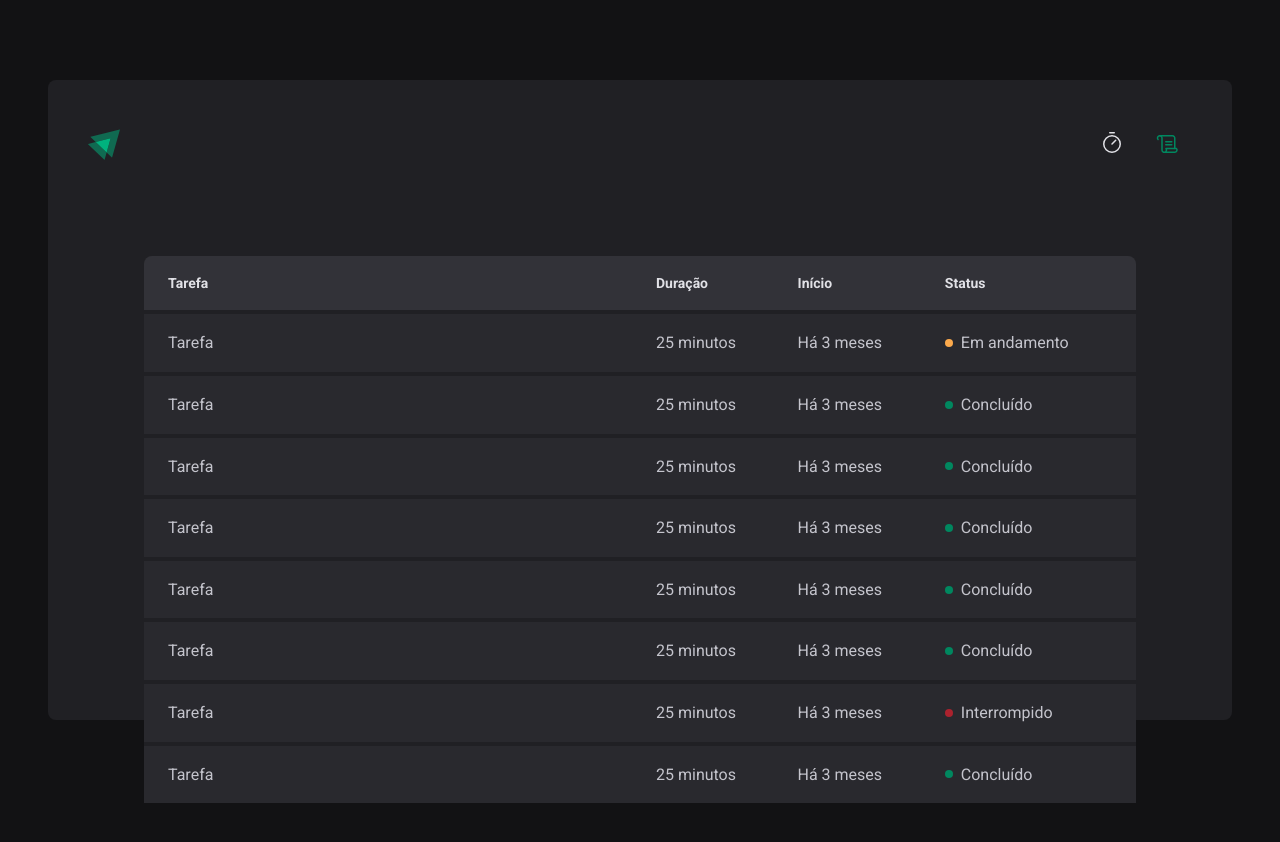
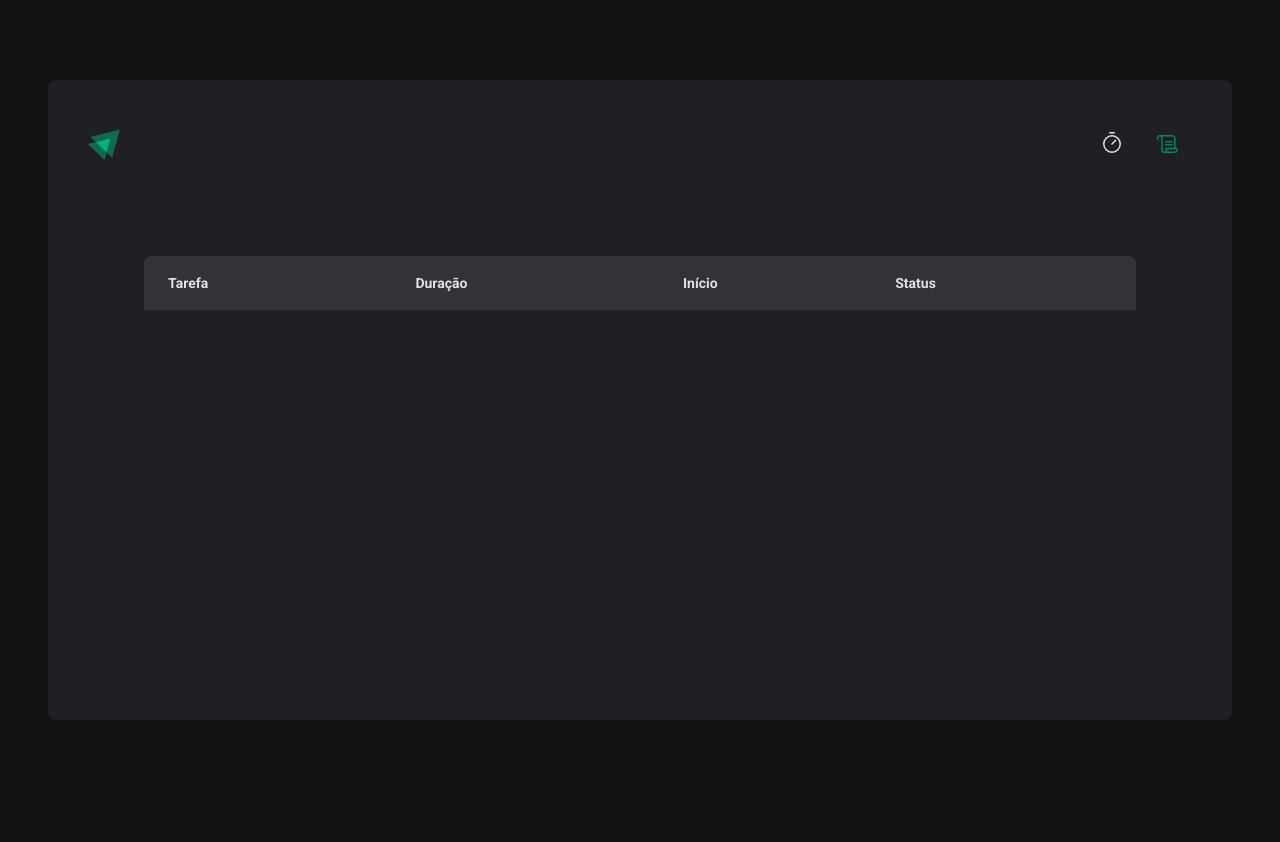
Before and after one commit to pHenrymelo/Rocketseat-react-2-ignite-timer, a React (Vite) app: page /history in a window 1280 px wide. Shown: the top 842 px of the page. After the commit the page ends 800 px from the top, so only its background shows below. Built offline with nearby package versions, Linux system fonts and the light colour scheme; a web font is replaced by a local one.

Commit message:
feat: add histor register cycles

```diff
--- a/src/pages/History/Index.tsx
+++ b/src/pages/History/Index.tsx
@@ -1,6 +1,11 @@
+import { useContext } from "react";
 import { HistoryContainer, HistoryList, Status } from "./styles";
+import { CyclesContext } from "../../contexts/CyclesContext";
 
 export function History() {
+
+    const { cycles } = useContext(CyclesContext)
+
     return(
         <HistoryContainer>
             <HistoryList>
@@ -14,70 +19,22 @@
                     </tr>
                 </thead>
                 <tbody>
-                    <tr>
-                        <td>Tarefa</td>
-                        <td>25 minutos</td>
-                        <td>Há 3 meses</td>
-                        <td>
-                            <Status statusColor="yellow">Em andamento</Status>
-                        </td>
-                    </tr>
-                    <tr>
-                        <td>Tarefa</td>
-                        <td>25 minutos</td>
-                        <td>Há 3 meses</td>
-                        <td>
-                            <Status statusColor="green">Concluído</Status>
-                        </td>
-                    </tr>
-                    <tr>
-                        <td>Tarefa</td>
-                        <td>25 minutos</td>
-                        <td>Há 3 meses</td>
-                        <td>
-                            <Status statusColor="green">Concluído</Status>
-                        </td>
-                    </tr>
-                    <tr>
-                        <td>Tarefa</td>
-                        <td>25 minutos</td>
-                        <td>Há 3 meses</td>
-                        <td>
-                            <Status statusColor="green">Concluído</Status>
-                        </td>
-                    </tr>
-                    <tr>
-                        <td>Tarefa</td>
-                        <td>25 minutos</td>
-                        <td>Há 3 meses</td>
-                        <td>
-                            <Status statusColor="green">Concluído</Status>
-                        </td>
-                    </tr>
-                    <tr>
-                        <td>Tarefa</td>
-                        <td>25 minutos</td>
-                        <td>Há 3 meses</td>
-                        <td>
-                            <Status statusColor="green">Concluído</Status>
-                        </td>
-                    </tr>
-                    <tr>
-                        <td>Tarefa</td>
-                        <td>25 minutos</td>
-                        <td>Há 3 meses</td>
-                        <td>
-                            <Status statusColor="red">Interrompido</Status>
-                        </td>
-                    </tr>
-                    <tr>
-                        <td>Tarefa</td>
-                        <td>25 minutos</td>
-                        <td>Há 3 meses</td>
-                        <td>
-                            <Status statusColor="green">Concluído</Status>
-                        </td>
-                    </tr>
+                    {
+                        cycles.map(cycle => {
+                            return(
+                            <tr key={cycle.id}>
+                                <td>{cycle.task}</td>
+                                <td> {cycle.time} minutos</td>
+                                <td> {cycle.startDate.toISOString()} </td>
+                                <td>
+                                    { cycle.finishedDate && <Status statusColor="green">Concluído</Status>}
+                                    { cycle.interuptDate && <Status statusColor="red">Interrompido</Status>}
+                                    { !cycle.finishedDate && !cycle.interuptDate && <Status statusColor="yellow">Em andamento</Status>}
+                                </td>
+                            </tr>
+                        )})
+                    }
+
                 </tbody>
                 </table>
             </HistoryList>
--- a/src/pages/History/styles.ts
+++ b/src/pages/History/styles.ts
@@ -48,7 +48,7 @@
             background-color: ${(props)=> props.theme["gray-700"]};
             border-top: 4px solid ${(props)=> props.theme["gray-800"]};
             padding: 1rem;
-            font-size: 0%.875rem;
+            font-size: 0.875rem;
             line-height: 1.6;
 
             &:first-child {
--- a/src/pages/Home/Index.tsx
+++ b/src/pages/Home/Index.tsx
@@ -37,19 +37,28 @@
 
     const { handleSubmit, watch, reset } = newCycleForm
 
+    function handleCreateNewCicle(data: NewCicleFormData) {
+        createNewCicle(data)
+        reset()
+    }
+
+    function handleStopActiveCycle() {
+        stopCountdown()
+    }
+
     const task = watch('task')
     const time = watch('time')
     const isSubmitDisabled = !task || !time
 
     return (
         <HomeContainer>
-            <form onSubmit={handleSubmit(createNewCicle)}>
+            <form onSubmit={handleSubmit(handleCreateNewCicle)}>
                     <FormProvider {...newCycleForm}>
                         <NewCyleForm />
                     </FormProvider>
                     <Countdown />
                     { activeCycle ? (
-                        <StopCountdownButton type="button" onClick={stopCountdown}>
+                        <StopCountdownButton type="button" onClick={handleStopActiveCycle}>
                             <HandPalm size={24}/>
                             Interromper
                         </StopCountdownButton>
```
